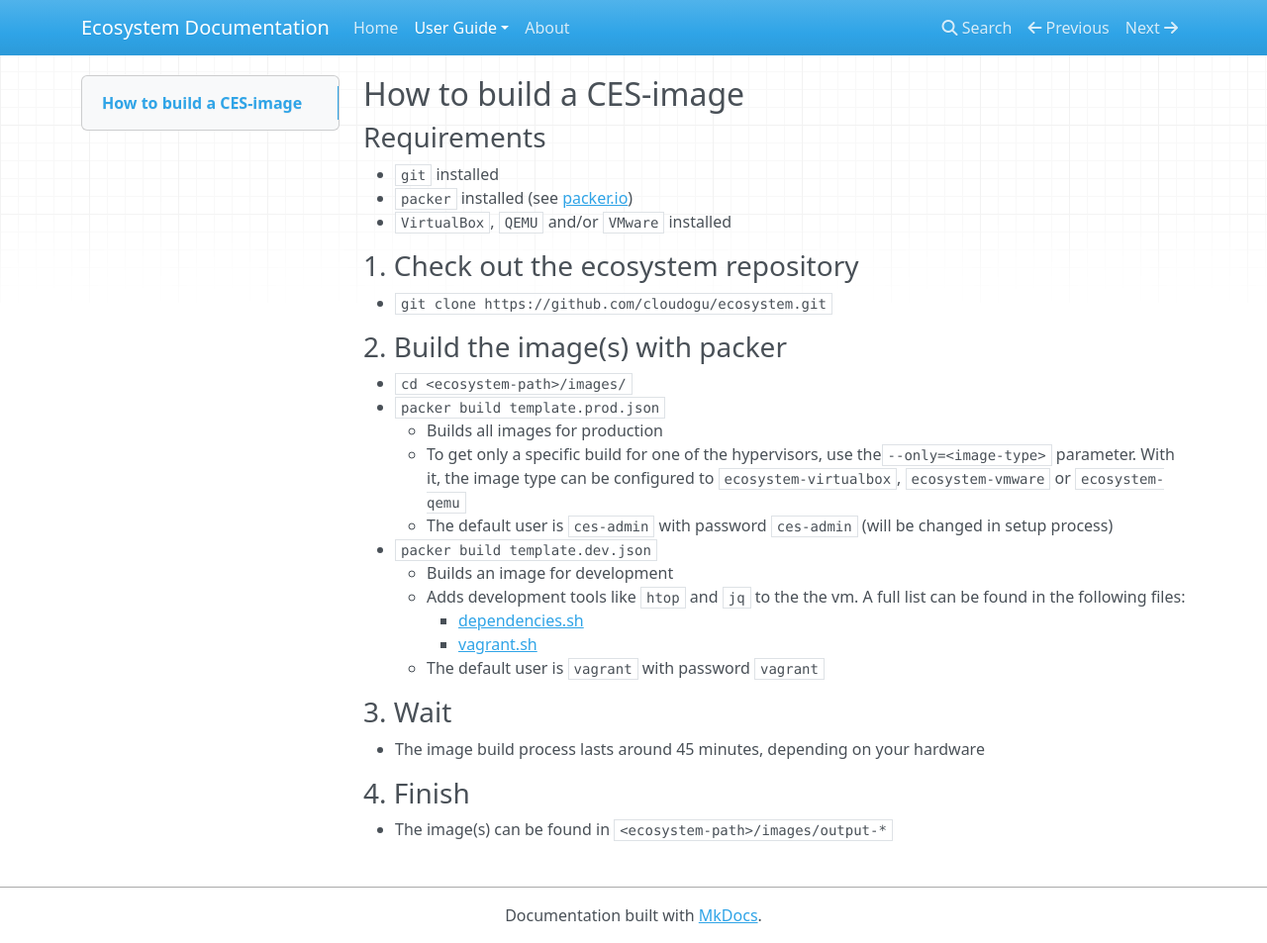
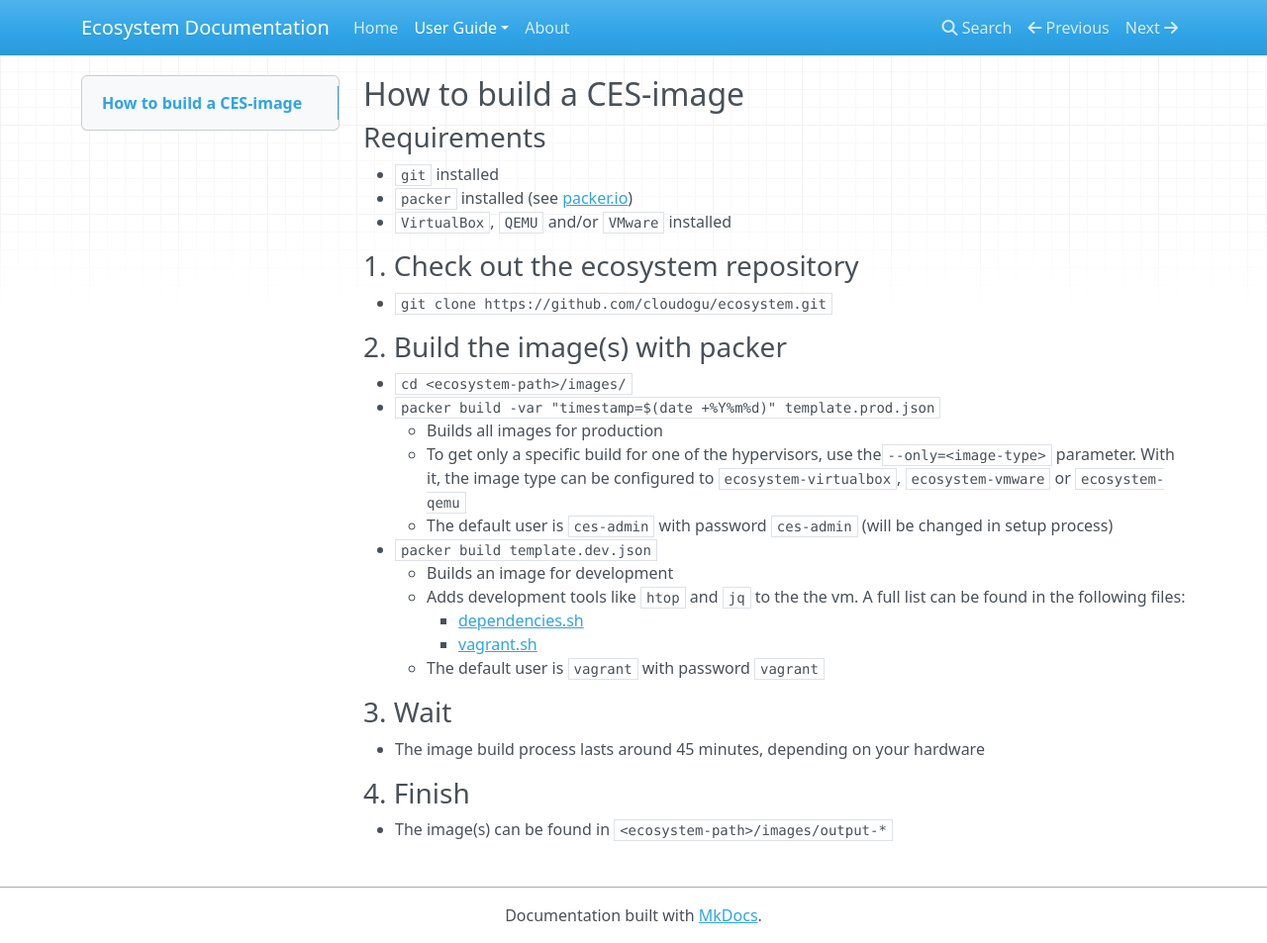
Before and after one commit to cloudogu/ecosystem, an MkDocs documentation site: the page built from docs/docs/user-guide/image-build.md, in a window 1280 px wide and 953 px high. Shown: the whole window at 99% size. Built offline with MkDocs 1.6.1, drawn with Linux system fonts in a browser that asks for light colours; nearby versions of some CDN libraries; old or Windows-style settings are respelled for this version of MkDocs.

Commit message:
Use timestamp for building prod images with packer

```diff
--- a/docs/docs/user-guide/image-build.md
+++ b/docs/docs/user-guide/image-build.md
@@ -8,7 +8,7 @@
  * `git clone https://github.com/cloudogu/ecosystem.git`
 ### 2. Build the image(s) with packer
 * `cd <ecosystem-path>/images/`
-* `packer build template.prod.json`
+* `packer build -var "timestamp=$(date +%Y%m%d)" template.prod.json`
     * Builds all images for production
     * To get only a specific build for one of the hypervisors, use the`--only=<image-type>` parameter. With it, the image type can be configured to `ecosystem-virtualbox`, `ecosystem-vmware` or `ecosystem-qemu`
     * The default user is `ces-admin` with password `ces-admin` (will be changed in setup process)
```
